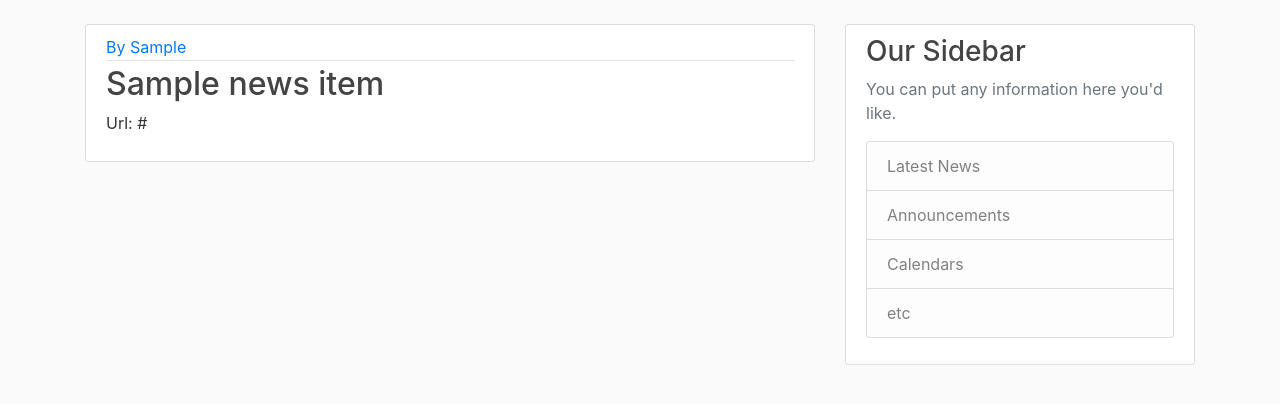
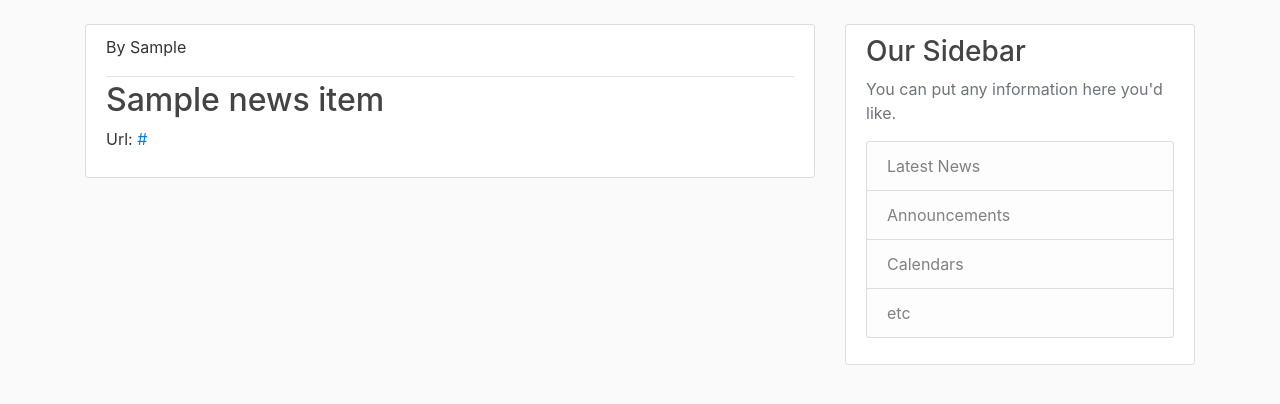
Before and after one commit to LauraAllObe/hackerNews, a Flask app: template templates/home.html in a window 1280 px wide. Shown: the part 56-460 px from the top of the page. Run offline with Flask 3, Linux system fonts and the light colour scheme; the template is opened without the code that fills it: most values are stand-ins (such as "Sample title", 1, 10 or a date in 2020); some libraries are stand-ins or nearby versions.

Commit message:
url clickable

```diff
--- a/templates/home.html
+++ b/templates/home.html
@@ -4,11 +4,12 @@
 		<article class="media content-section">
   			<div class="media-body">
     				<div class="article-metadata">
-					<a class="mr-2" href="#">By {{news_item["by"]}}</a>
+					<p>By {{news_item["by"]}}</p>
     				</div>
-    				<h2><a class="article-title" href="#">{{news_item["title"]}}</a></h2>
-				<p class="article-content">Url: {{news_item["url"]}}</p>
-  			</div>
+    				<h2 class="article-title">{{news_item["title"]}}</h2>
+  		                <p>Url: <a class="article-content" href="{{ news_item["url"] }}" target="_blank">{{ news_item["url"] }}</a></p>
+
+			</div>
 		</article>
 	{% endfor %}
 {% endblock content %}
```
Also changed, not shown: minimal/home.html (deleted, +0 -8 lines), minimal/layout.html (deleted, +0 -13 lines).
